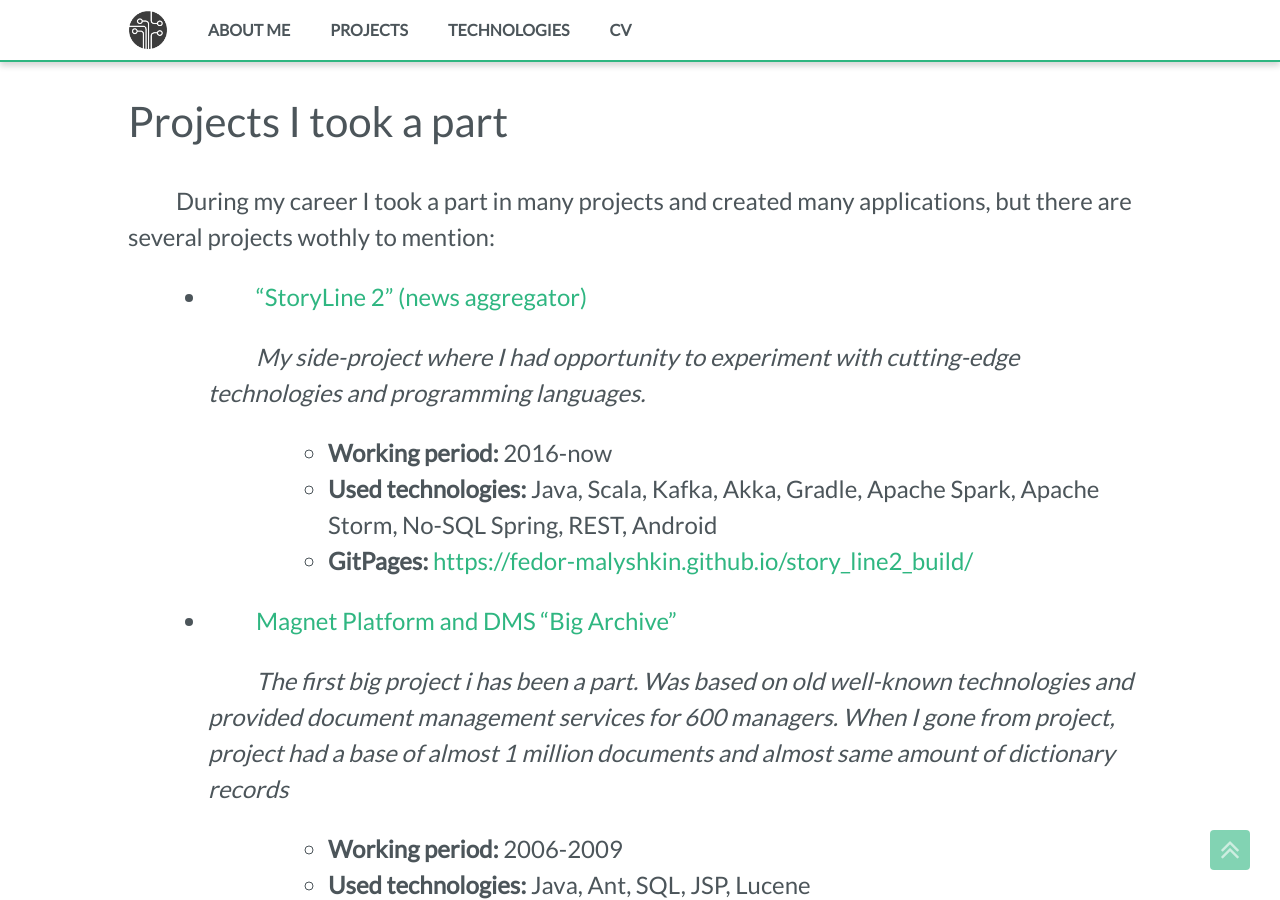
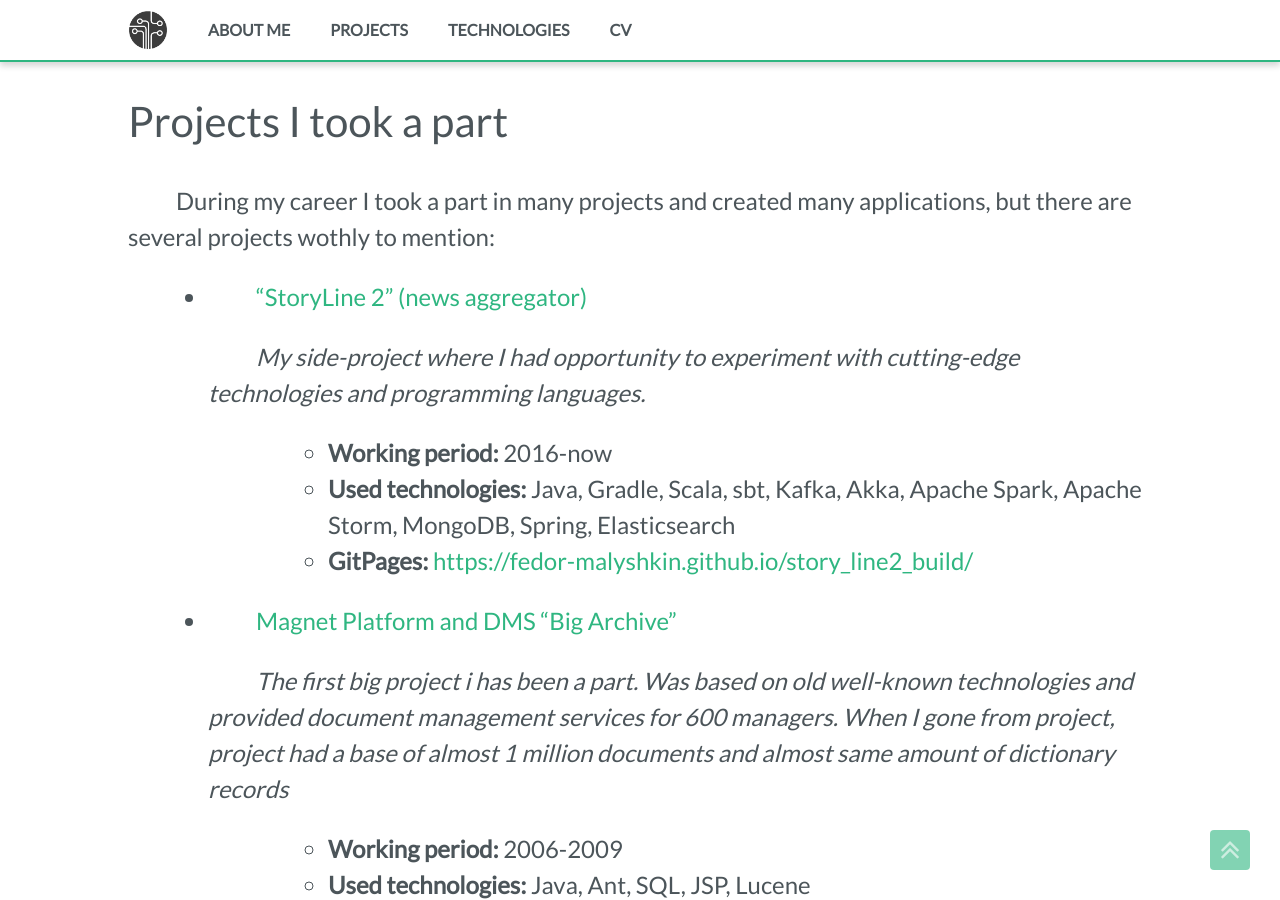
Before and after one commit to fedor-malyshkin/fedor-malyshkin.github.io, a Jekyll site: the page built from projects.md, in a window 1280 px wide and 900 px high. Built offline with Jekyll 4.4.1, drawn with Linux system fonts in a browser that asks for light colours.

Commit message:
correct technologies used in story line 2

```diff
--- a/projects.md
+++ b/projects.md
@@ -12,7 +12,7 @@ but there are several projects wothly to mention:
 
   _My side-project where I had opportunity to experiment with cutting-edge technologies and programming languages._
   * **Working period:** 2016-now
-  * **Used technologies:** Java, Scala, Kafka, Akka, Gradle, Apache Spark, Apache Storm, No-SQL Spring, REST, Android
+  * **Used technologies:** Java, Gradle, Scala, sbt, Kafka, Akka, Apache Spark, Apache Storm, MongoDB, Spring, Elasticsearch
   * **GitPages:** [https://fedor-malyshkin.github.io/story_line2_build/](https://fedor-malyshkin.github.io/story_line2_build/)
 
 
```
